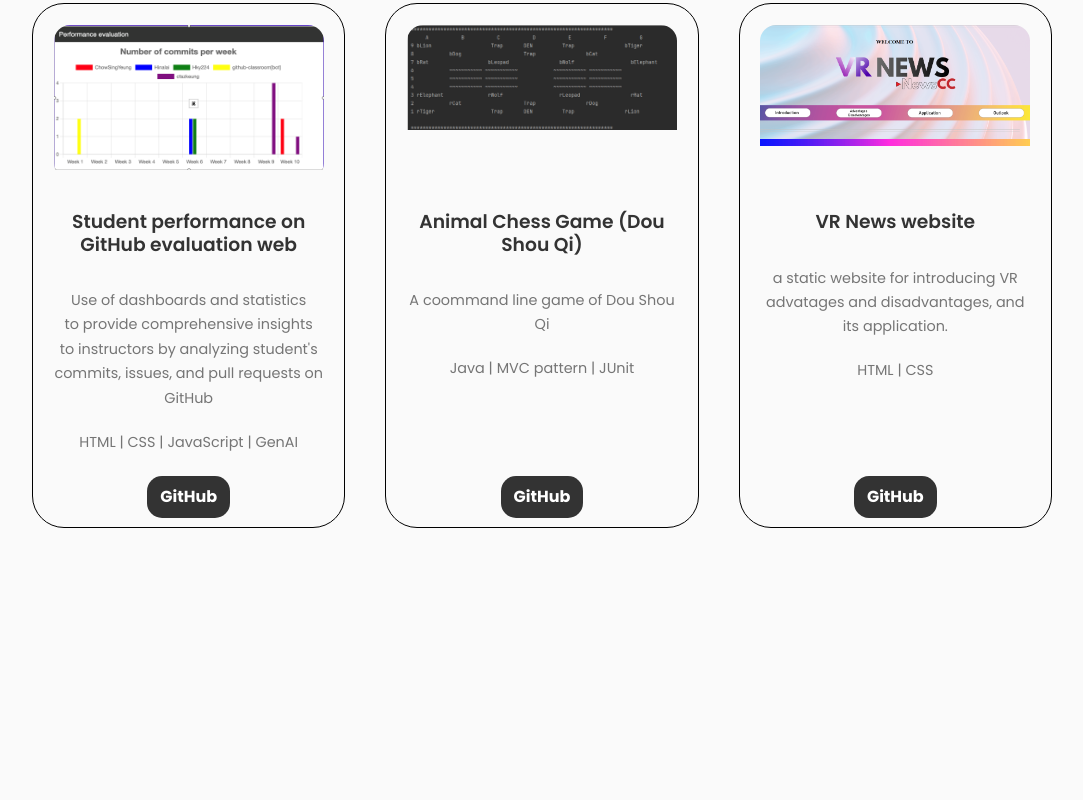
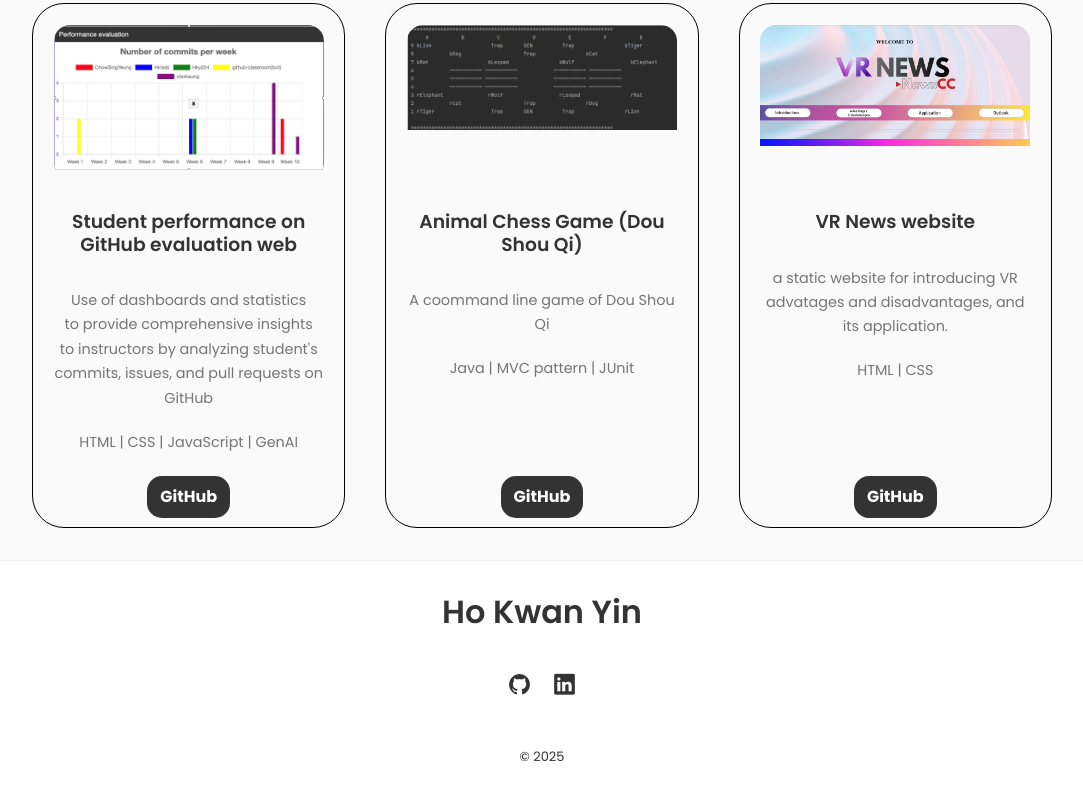
Before and after one commit to Hky224/PWS, a React (Create React App) app: page / in a window 1280 px wide. Shown: the part 2111-2911 px from the top of the page, without its empty margins (153-1236 px from the left). Before the commit the page ends 2671 px from the top, so only its background shows below. Built offline with nearby package versions, Linux system fonts and the light colour scheme.

Commit message:
add footer

```diff
--- a/package.json
+++ b/package.json
@@ -3,7 +3,9 @@
   "version": "0.1.0",
   "private": true,
   "dependencies": {
+    "@emailjs/browser": "^4.4.1",
     "cra-template": "1.2.0",
+    "emailjs": "^4.0.3",
     "react": "^19.0.0",
     "react-dom": "^19.0.0",
     "react-scripts": "5.0.1",
--- a/src/App.js
+++ b/src/App.js
@@ -5,7 +5,8 @@ import Home from "./components/home/Home";
 import AboutMe from "./components/aboutMe/AboutMe";
 import Skill from "./components/skill/Skill";
 import Project from "./components/project/Project";
-
+import Footer from "./components/footer/Footer";
+import Contact from "./components/contact/Contact";
 function App() {
   return (
     <>
@@ -15,6 +16,8 @@ function App() {
         <AboutMe />
         <Skill />
         <Project />
+
+        <Footer />
       </main>
     </>
   );
--- /dev/null
+++ b/src/components/footer/Footer.jsx
@@ -0,0 +1,31 @@
+import React from "react";
+import "./footer.css";
+const Footer = () => {
+  return (
+    <footer className="footer">
+      <div className="footer__container container">
+        <h1 className="footer__title">Ho Kwan Yin</h1>
+
+        <div className="footer__social">
+          <a
+            href="https://github.com/Hky224"
+            className="footer__social-link"
+            target="_blank"
+          >
+            <i class="uil uil-github"></i>
+          </a>
+          <a
+            href="https://www.linkedin.com/in/kwan-yin-ho-b10a19275/"
+            className="footer__social-link"
+            target="_blank"
+          >
+            <i class="uil uil-linkedin"></i>
+          </a>
+        </div>
+        <span className="footer__copy">&#169; 2025</span>
+      </div>
+    </footer>
+  );
+};
+
+export default Footer;
--- /dev/null
+++ b/src/components/footer/footer.css
@@ -0,0 +1,44 @@
+.footer{
+    background-color:var(--cont-color);
+    border-top:1px solid rgba(0,0,0,0.05);
+}
+.footer__container{
+    padding:32px 0 32px;
+}
+.footer__title,
+.footer__link{
+    color:var(--title-color);
+}
+.footer__title{
+    text-align:center;
+    margin-bottom:32px;
+
+}
+.footer__link{
+    color:var(--title-color-dark);
+}
+.footer__list{
+    display:flex;
+    justify-content:center;
+    column-gap:24px;
+    margin-bottom:32px;
+}
+.footer__social{
+    display:flex;
+    justify-content:center;
+    column-gap:20px;
+}
+.footer__social-link{
+    color:var(--title-color);
+    font-size:25px;
+}
+.footer__social-link:hover{
+    color:var(--title-color-dark);
+}
+.footer__copy{
+    display:block;
+    margin-top:40px;
+    color:var(--title-color);
+    text-align:center;
+    font-size:small;
+}
```
Also changed, not shown: 1 other file (tests, documents, lock files or other folders).
